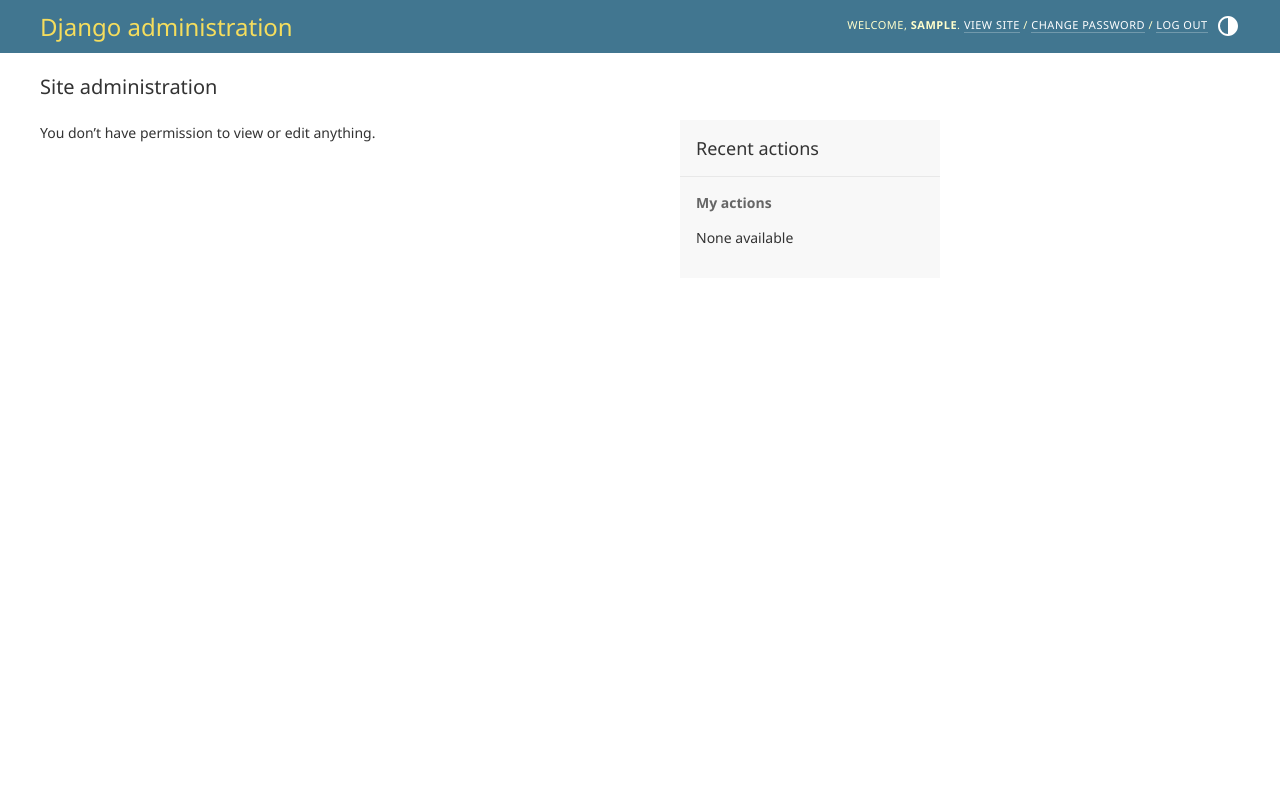
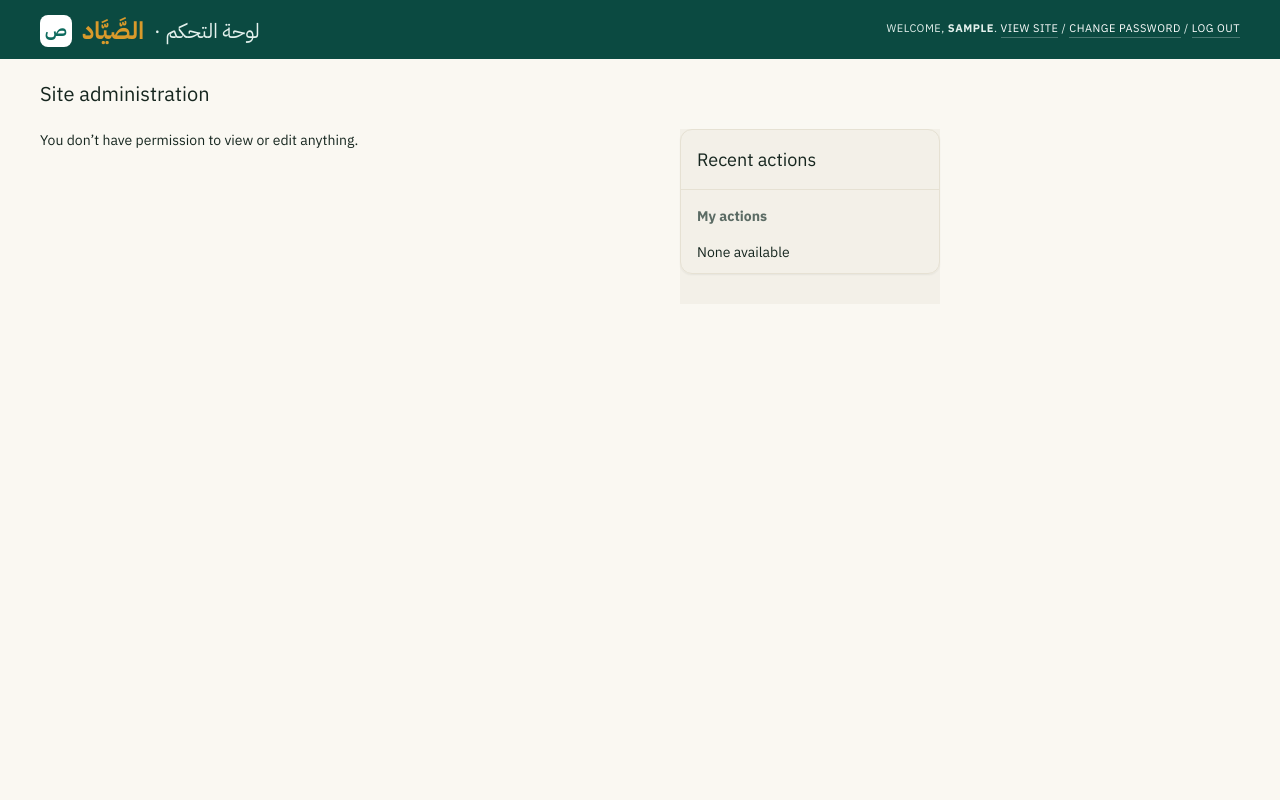
Before and after one commit to ITomarShamma/Al-Sayyad, a Django app: page /admin/ in a window 1280 px wide. Run offline with Django 5.2, Linux system fonts and the light colour scheme; a user stored in the database is signed in; tables that the repository leaves empty hold one stand-in row (values such as "Sample post"); data that the repository does not hold is empty.

Commit message:
M19: brand-themed admin + docs for accounts/roles
- templates/admin/base_site.html override + static/css/admin-theme.css:
  Django admin's own CSS variables mapped to brand tokens (Deep Sea
  header, Tide buttons, gold object-tools, paper background), IBM Plex
  Sans Arabic, rounded modules/inputs, ص brand mark in the header.
  Light theme pinned across data-theme states (toggle hidden) so the
  default dark palette can't mix with brand colors.
- Fonts extracted to static/css/fonts.css shared by storefront and
  admin (base.css slimmed accordingly).
- Verified live via computed styles: header #0B4A41, IBM Plex font,
  Tide submit buttons, 8px radius.
- docs updated for the company: database-schema.md (profile, merchant,
  order.user, product.merchant, role groups), architecture.md roles
  matrix (guest/customer/merchant/staff/superuser).
- 1 new test (111 total, green).

Co-Authored-By: Claude Opus 4.8 <noreply@anthropic.com>

```diff
--- /dev/null
+++ b/static/css/admin-theme.css
@@ -0,0 +1,122 @@
+/* ==========================================================================
+   الصَّيَّاد — ثيم لوحة التحكم
+   لوحة تحكم Django قابلة للتخصيص عبر متغيّرات CSS معرَّفة عندها أصلاً —
+   نعيد تعريفها بألوان الهوية + خط IBM Plex Sans Arabic (من fonts.css).
+   نثبّت الوضع الفاتح: نفس القيم لكل حالات data-theme حتى لا يختلط
+   الوضع الداكن الافتراضي بألواننا.
+   ========================================================================== */
+:root,
+html[data-theme="light"],
+html[data-theme="dark"],
+html[data-theme="auto"] {
+  /* الهوية */
+  --primary: #0E6B5E;               /* Tide */
+  --secondary: #0B4A41;             /* Deep Sea — رأس الصفحة */
+  --accent: #D99A2B;                /* Catch Gold */
+  --primary-fg: #FFFFFF;
+
+  /* النصوص والخلفيات */
+  --body-fg: #16261F;               /* Ink */
+  --body-bg: #FAF8F2;               /* Paper */
+  --body-quiet-color: #5B6B64;      /* Slate */
+  --body-loud-color: #0B4A41;
+
+  /* الرأس */
+  --header-color: #E4F1ED;          /* Sea Foam */
+  --header-bg: #0B4A41;
+  --header-branding-color: #FFFFFF;
+  --header-link-color: #FFFFFF;
+
+  /* مسار التنقل */
+  --breadcrumbs-fg: #5B6B64;
+  --breadcrumbs-link-fg: #0E6B5E;
+  --breadcrumbs-bg: #FAF8F2;
+
+  /* الروابط */
+  --link-fg: #0E6B5E;
+  --link-hover-color: #0B4A41;
+  --link-selected-fg: #0B4A41;
+
+  /* الحدود والفواصل */
+  --hairline-color: #E6E1D3;        /* Line */
+  --border-color: #E6E1D3;
+
+  /* الأزرار */
+  --button-fg: #FFFFFF;
+  --button-bg: #0E6B5E;
+  --button-hover-bg: #0B4A41;
+  --default-button-bg: #0B4A41;
+  --default-button-hover-bg: #16261F;
+  --close-button-bg: #5B6B64;
+  --close-button-hover-bg: #16261F;
+  --delete-button-bg: #D5402B;      /* Error */
+  --delete-button-hover-bg: #99301F;
+
+  /* أدوات الكائن (أزرار «أضف …» أعلى القوائم) */
+  --object-tools-fg: #16261F;
+  --object-tools-bg: #D99A2B;       /* ذهبي مثل زر المتجر */
+  --object-tools-hover-bg: #C08620;
+
+  /* التحديد والصفوف */
+  --selected-bg: #E4F1ED;           /* Sea Foam */
+  --selected-row: #F3EBDD;
+  --darkened-bg: #F3F0E8;
+
+  /* الرسائل */
+  --message-success-bg: #E6F4EC;
+  --message-warning-bg: #FBF0D8;
+  --message-error-bg: #FBE7E3;
+  --error-fg: #D5402B;
+
+  /* الخط — نفس خط المتجر */
+  --font-family-primary: "IBM Plex Sans Arabic", system-ui, "Segoe UI", Tahoma, sans-serif;
+
+  color-scheme: light;              /* نثبّت الفاتح */
+}
+
+/* زر تبديل الوضع الداكن ما عاد له معنى مع الثيم الموحّد */
+#header button.theme-toggle { display: none; }
+
+/* --- لمسات شكلية فوق المتغيّرات ------------------------------------------- */
+
+/* العلامة برأس الصفحة (مثل هيدر المتجر) */
+#site-name a { display: inline-flex; align-items: center; gap: 10px; font-weight: 700; }
+.sayyad-mark {
+  inline-size: 32px; block-size: 32px;
+  display: inline-grid; place-items: center;
+  background: #FFFFFF; color: #0E6B5E;
+  border-radius: 8px; font-weight: 700; font-size: 1.05rem;
+}
+.sayyad-sub { font-weight: 400; color: #E4F1ED; font-size: 0.85em; }
+
+/* بطاقات ناعمة بدل الصناديق الحادة */
+#content-main .module, .dashboard .module,
+fieldset.module, .login #content {
+  border-radius: 12px;
+  overflow: hidden;
+  border: 1px solid var(--hairline-color);
+  box-shadow: 0 1px 2px rgba(22, 38, 31, 0.06);
+}
+.module h2, .module caption {
+  background: var(--secondary);
+  color: #E4F1ED;
+}
+
+/* أزرار أنعم وأهداف نقر أكبر */
+.button, input[type="submit"], input[type="button"], .submit-row input {
+  border-radius: 8px;
+  padding: 9px 18px;
+}
+.object-tools a { border-radius: 999px; font-weight: 600; }
+
+/* حقول الإدخال بنفس إحساس المتجر */
+input[type="text"], input[type="password"], input[type="email"],
+input[type="url"], input[type="number"], input[type="tel"],
+textarea, select, .vTextField {
+  border: 1px solid var(--border-color);
+  border-radius: 8px;
+}
+
+/* صفحة الدخول */
+.login #header { border-radius: 12px 12px 0 0; }
+.login #content-main { padding-top: 8px; }
--- /dev/null
+++ b/static/css/fonts.css
@@ -0,0 +1,45 @@
+/* ==========================================================================
+   الصَّيَّاد — الخطوط (IBM Plex Sans Arabic، مستضافة محلياً)
+   ملف مستقل حتى يشاركه المتجر ولوحة التحكم معاً.
+   لكل وزن وجهان: عربي (نطاق يونيكود عربي) ولاتيني (أرقام/إنجليزية).
+   ========================================================================== */
+@font-face {
+  font-family: "IBM Plex Sans Arabic"; font-weight: 400; font-style: normal; font-display: swap;
+  src: url("../fonts/ibm-plex-sans-arabic-arabic-400-normal.woff2") format("woff2");
+  unicode-range: U+0600-06FF, U+0750-077F, U+08A0-08FF, U+FB50-FDFF, U+FE70-FEFF;
+}
+@font-face {
+  font-family: "IBM Plex Sans Arabic"; font-weight: 400; font-style: normal; font-display: swap;
+  src: url("../fonts/ibm-plex-sans-arabic-latin-400-normal.woff2") format("woff2");
+  unicode-range: U+0000-00FF, U+0131, U+0152-0153, U+2000-206F, U+20AC, U+2122;
+}
+@font-face {
+  font-family: "IBM Plex Sans Arabic"; font-weight: 500; font-style: normal; font-display: swap;
+  src: url("../fonts/ibm-plex-sans-arabic-arabic-500-normal.woff2") format("woff2");
+  unicode-range: U+0600-06FF, U+0750-077F, U+08A0-08FF, U+FB50-FDFF, U+FE70-FEFF;
+}
+@font-face {
+  font-family: "IBM Plex Sans Arabic"; font-weight: 500; font-style: normal; font-display: swap;
+  src: url("../fonts/ibm-plex-sans-arabic-latin-500-normal.woff2") format("woff2");
+  unicode-range: U+0000-00FF, U+0131, U+0152-0153, U+2000-206F, U+20AC, U+2122;
+}
+@font-face {
+  font-family: "IBM Plex Sans Arabic"; font-weight: 600; font-style: normal; font-display: swap;
+  src: url("../fonts/ibm-plex-sans-arabic-arabic-600-normal.woff2") format("woff2");
+  unicode-range: U+0600-06FF, U+0750-077F, U+08A0-08FF, U+FB50-FDFF, U+FE70-FEFF;
+}
+@font-face {
+  font-family: "IBM Plex Sans Arabic"; font-weight: 600; font-style: normal; font-display: swap;
+  src: url("../fonts/ibm-plex-sans-arabic-latin-600-normal.woff2") format("woff2");
+  unicode-range: U+0000-00FF, U+0131, U+0152-0153, U+2000-206F, U+20AC, U+2122;
+}
+@font-face {
+  font-family: "IBM Plex Sans Arabic"; font-weight: 700; font-style: normal; font-display: swap;
+  src: url("../fonts/ibm-plex-sans-arabic-arabic-700-normal.woff2") format("woff2");
+  unicode-range: U+0600-06FF, U+0750-077F, U+08A0-08FF, U+FB50-FDFF, U+FE70-FEFF;
+}
+@font-face {
+  font-family: "IBM Plex Sans Arabic"; font-weight: 700; font-style: normal; font-display: swap;
+  src: url("../fonts/ibm-plex-sans-arabic-latin-700-normal.woff2") format("woff2");
+  unicode-range: U+0000-00FF, U+0131, U+0152-0153, U+2000-206F, U+20AC, U+2122;
+}
--- /dev/null
+++ b/templates/admin/base_site.html
@@ -0,0 +1,26 @@
+{% extends "admin/base.html" %}
+{% load static %}
+{% comment %}
+تخصيص لوحة تحكم Django بهوية الصَّيَّاد:
+- هذا الملف يطغى على admin/base_site.html الافتراضي (نفس الاسم بمجلدنا).
+- الألوان والخط في admin-theme.css — مبنية على متغيرات Django admin نفسها.
+{% endcomment %}
+
+{% block title %}{% if subtitle %}{{ subtitle }} | {% endif %}{{ title }} | لوحة تحكم الصَّيَّاد{% endblock %}
+
+{% block extrastyle %}
+  {{ block.super }}
+  <link rel="stylesheet" href="{% static 'css/fonts.css' %}">
+  <link rel="stylesheet" href="{% static 'css/admin-theme.css' %}">
+{% endblock %}
+
+{% block branding %}
+<div id="site-name">
+  <a href="{% url 'admin:index' %}">
+    <span class="sayyad-mark" aria-hidden="true">ص</span>
+    الصَّيَّاد <span class="sayyad-sub">· لوحة التحكم</span>
+  </a>
+</div>
+{% endblock %}
+
+{% block nav-global %}{% endblock %}
--- a/templates/base.html
+++ b/templates/base.html
@@ -14,6 +14,7 @@
   <meta property="og:description" content="اطلب… ونحن نصطاد لك.">
   {% endblock %}
 
+  <link rel="stylesheet" href="{% static 'css/fonts.css' %}">
   <link rel="stylesheet" href="{% static 'css/tokens.css' %}">
   <link rel="stylesheet" href="{% static 'css/base.css' %}">
   <link rel="stylesheet" href="{% static 'css/components.css' %}">
```
Also changed, not shown: apps/pages/tests.py (+11 -0 lines), docs/architecture.md (+13 -0 lines), docs/database-schema.md (+43 -0 lines), static/css/base.css (+2 -42 lines).
